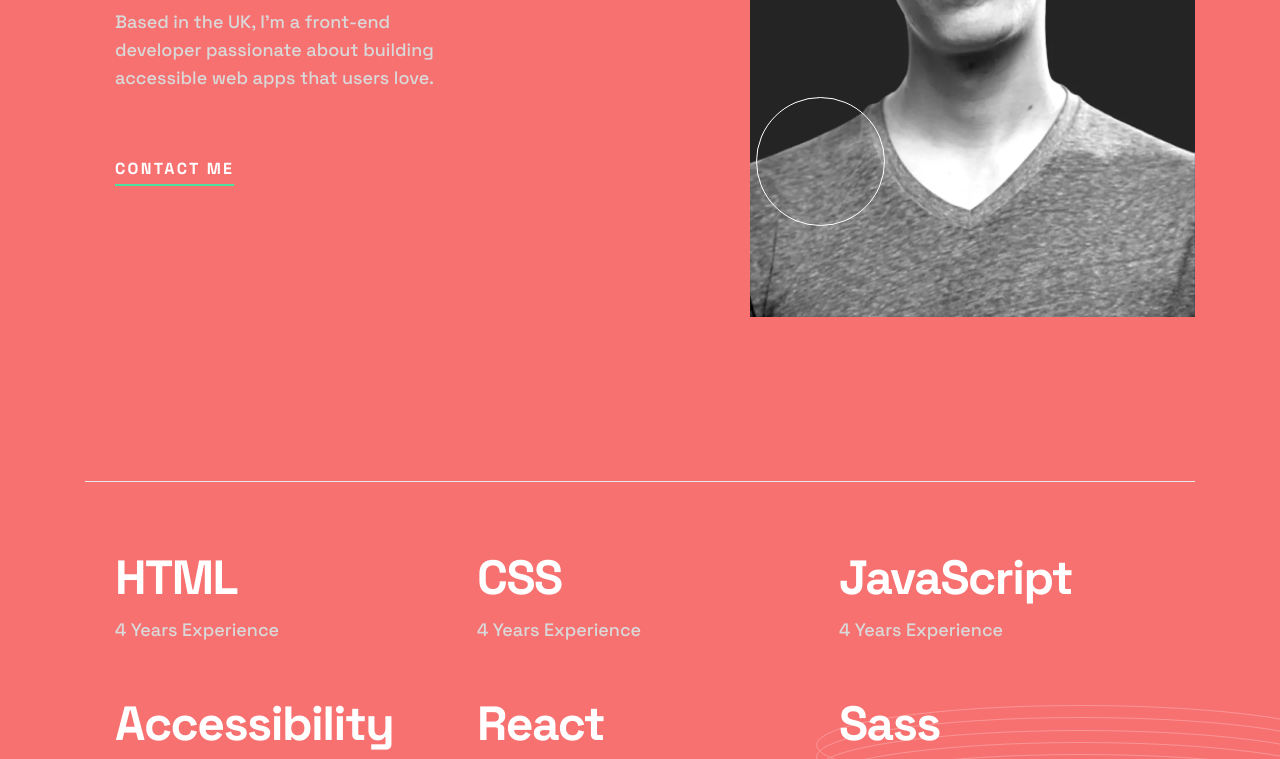
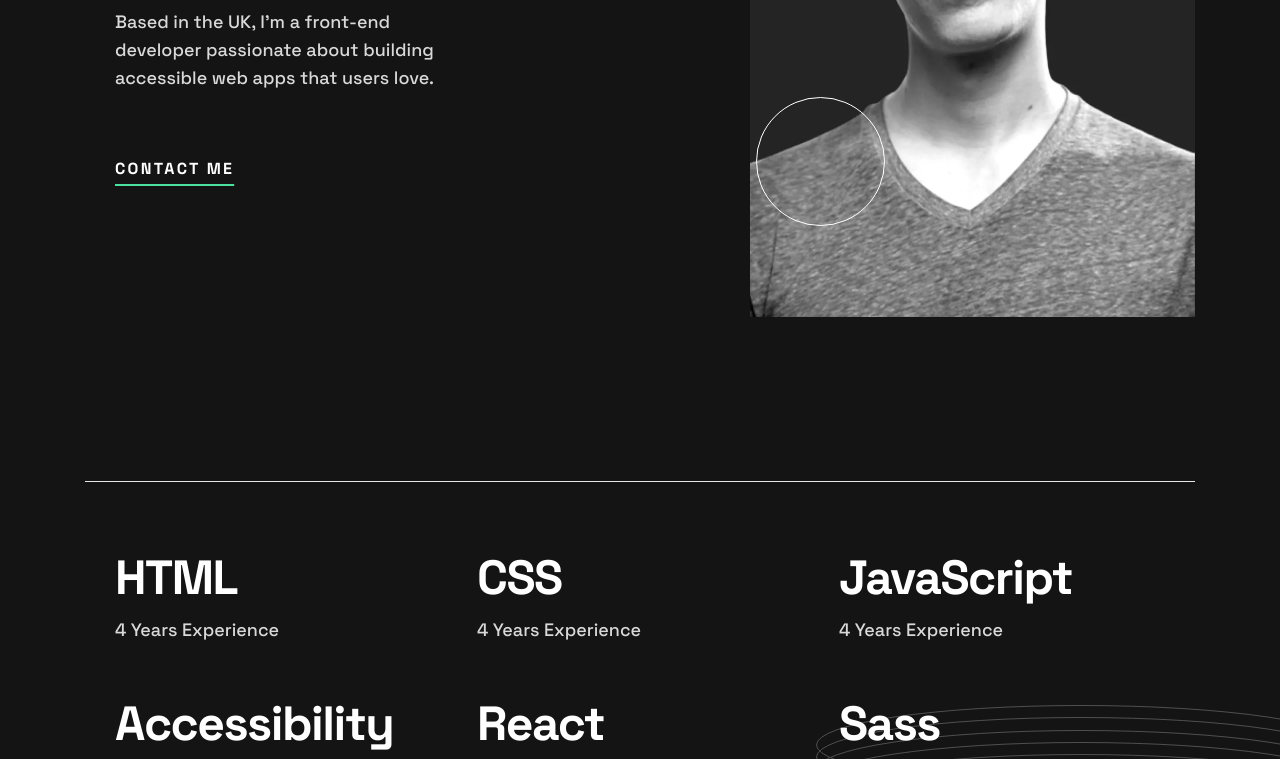
Before and after one commit to mkboris/Single-page-developer-portfolio, a website: page public/index.html in a window 1280 px wide. Shown: the part 403-1162 px from the top of the page. Drawn offline with Linux system fonts and the light colour scheme.

Commit message:
modified

```diff
--- a/public/index.html
+++ b/public/index.html
@@ -23,7 +23,7 @@
     <link href="/output.css" rel="stylesheet" />
     <title>Frontend Mentor | Single-page developer portfolio</title>
   </head>
-  <body class="bg-red-400 min-h-screen overflow-x-hidden">
+  <body class="bg-dark min-h-screen overflow-x-hidden">
     <header
       class="mt-5 md:mt-7 lg:mt-10 max-w-mdWidth mx-auto px-4 md:px-[1.875rem] relative z-10"
     >
```
